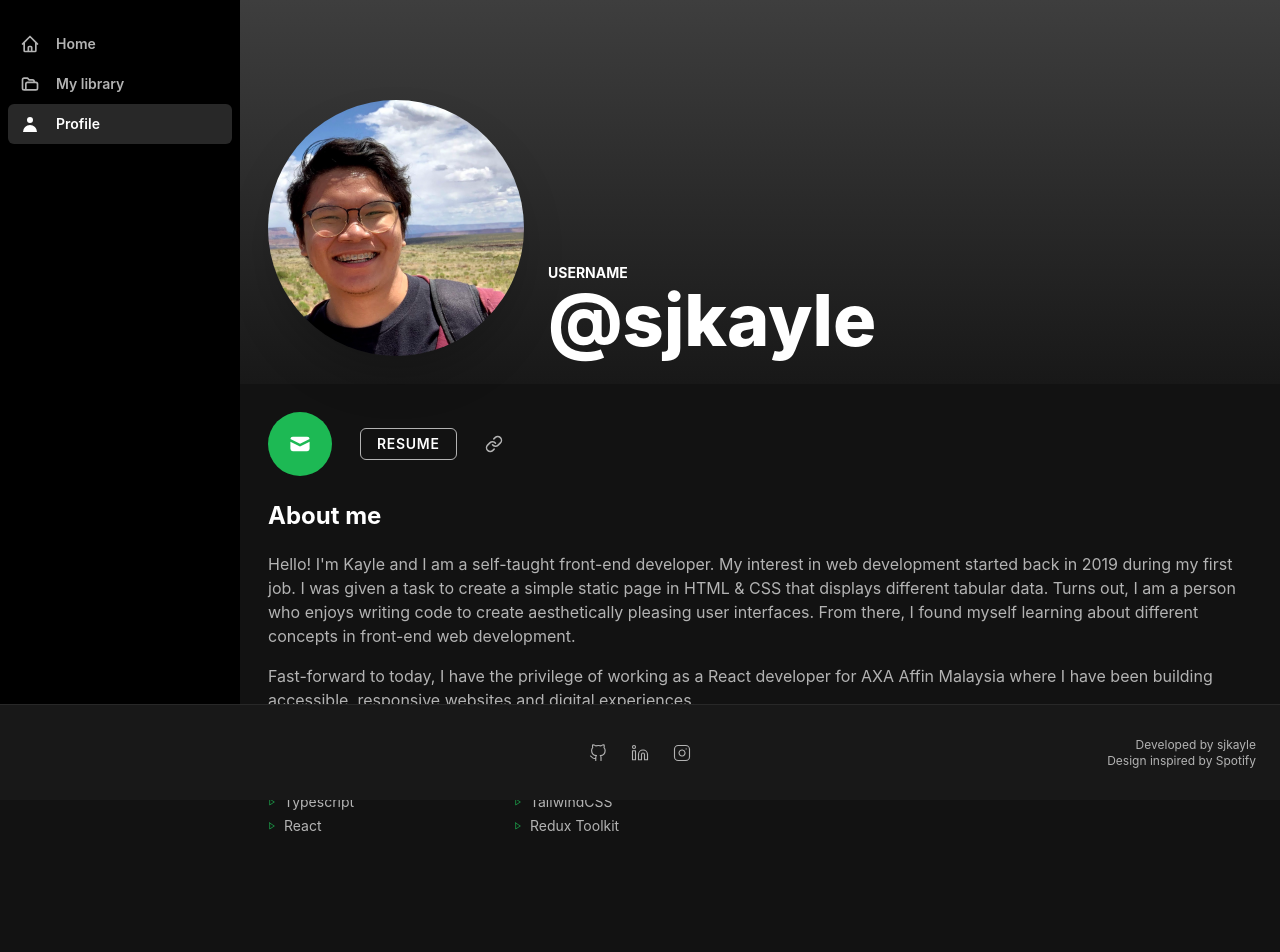
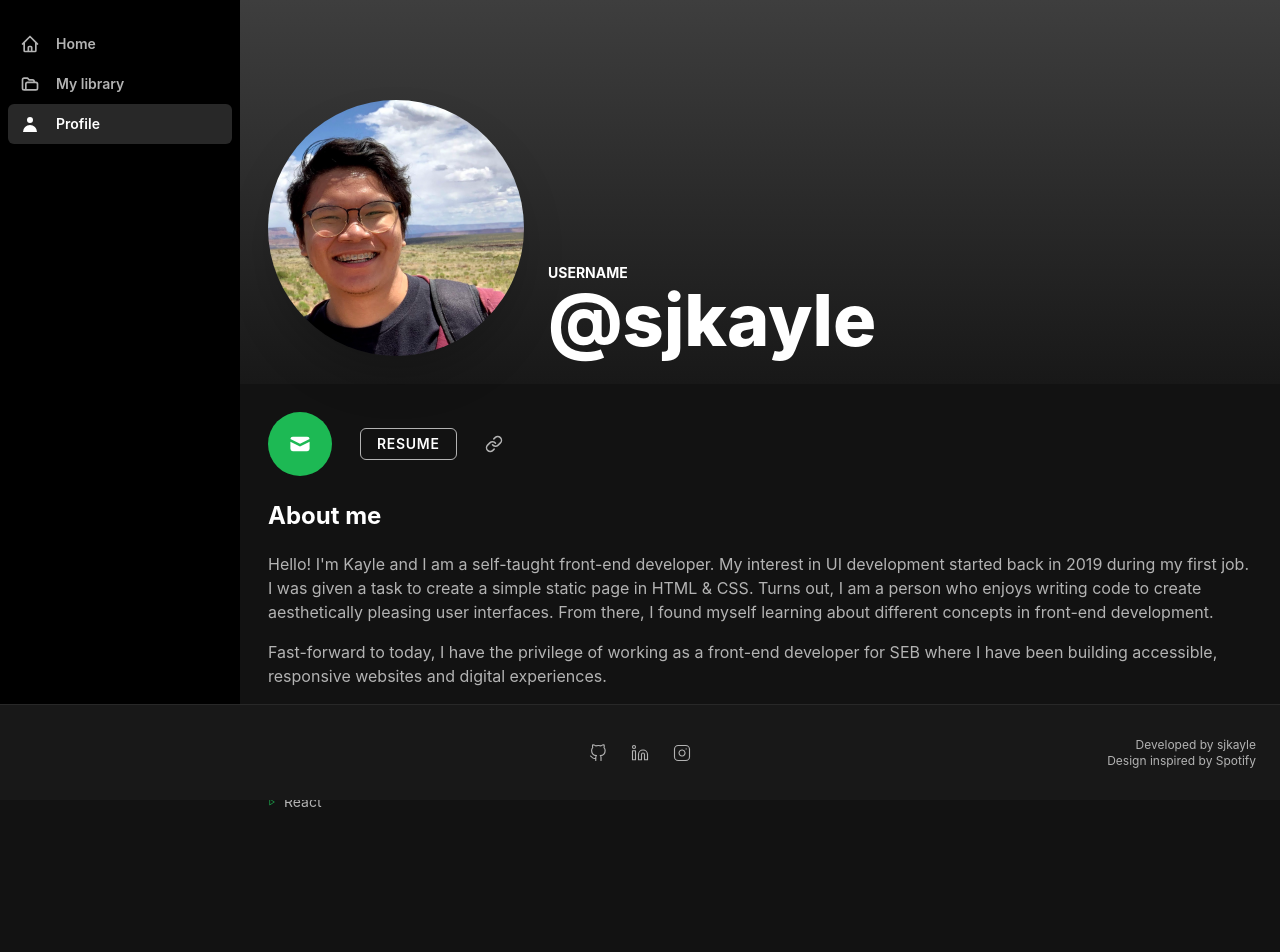
Before and after one commit to wallybeetles/spotify-portfolio, a Next.js app: page /profile in a window 1280 px wide. Shown: the top 952 px of the page. Built offline with nearby package versions, Linux system fonts and the light colour scheme.

Commit message:
docs: ✏️ update about me

```diff
--- a/pages/index.tsx
+++ b/pages/index.tsx
@@ -71,8 +71,8 @@ const Home: NextPage = () => {
                 </div>
 
                 <div className="mt-5 mb-8 text-base md:text-lg">
-                  I am a software engineer specializing in building web applications using React. Currently, I am
-                  working for <span className="font-extrabold">AXA Affin Malaysia</span> under R Systems Sdn. Bhd. in
+                  I am a software engineer specializing in building web applications using React and Angular 2+. Currently, I am
+                  working for <span className="font-extrabold">SEB</span> under INSCALE Sdn. Bhd. in
                   Kuala Lumpur.
                 </div>
 
--- a/pages/profile.tsx
+++ b/pages/profile.tsx
@@ -8,7 +8,7 @@ import { ProfileHero } from '../components/hero';
 import ControlPanel from '../components/control-panel';
 
 const Profile: NextPage = () => {
-  const technologies = ['Javascript (ES6+)', 'Typescript', 'React', 'Next.js', 'TailwindCSS', 'Redux Toolkit'];
+  const technologies = ['Javascript (ES6+)', 'Typescript', 'React', 'Angular 2+', 'Sass'];
 
   return (
     <Main pageBackground="gray" pageTitle="Profile">
@@ -18,14 +18,13 @@ const Profile: NextPage = () => {
         <Section>
           <SectionTitle title="About me" />
           <p className="text-base">
-            Hello! I&apos;m Kayle and I am a self-taught front-end developer. My interest in web development started
-            back in 2019 during my first job. I was given a task to create a simple static page in HTML &amp; CSS that
-            displays different tabular data. Turns out, I am a person who enjoys writing code to create aesthetically
-            pleasing user interfaces. From there, I found myself learning about different concepts in front-end web
-            development.
+            Hello! I&apos;m Kayle and I am a self-taught front-end developer. My interest in UI development started back
+            in 2019 during my first job. I was given a task to create a simple static page in HTML &amp; CSS. Turns out,
+            I am a person who enjoys writing code to create aesthetically pleasing user interfaces. From there, I found
+            myself learning about different concepts in front-end development.
             <div className="mt-4">
-              Fast-forward to today, I have the privilege of working as a React developer for AXA Affin Malaysia where I
-              have been building accessible, responsive websites and digital experiences.
+              Fast-forward to today, I have the privilege of working as a front-end developer for SEB where I have been
+              building accessible, responsive websites and digital experiences.
             </div>
             <div className="mt-4">Here are a few technologies I have been working with recently:</div>
             <ul className="lg:w-1/2 mt-4 text-sm grid grid-cols-2 grid-flow-col grid-rows-3">
```
